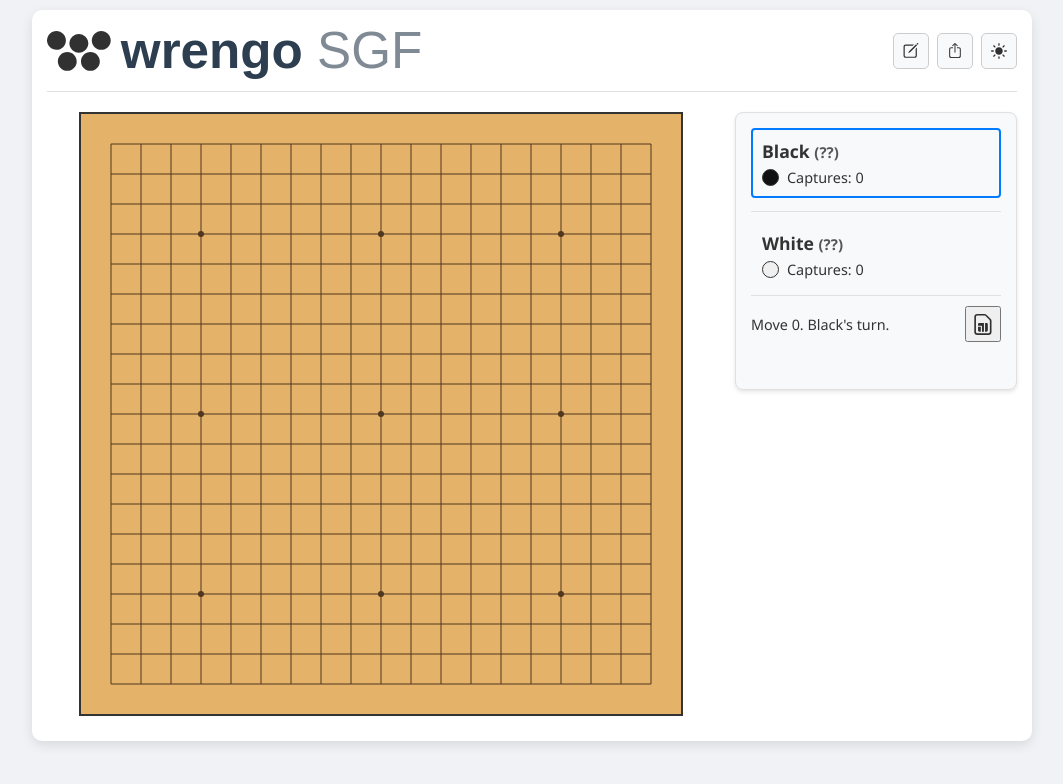
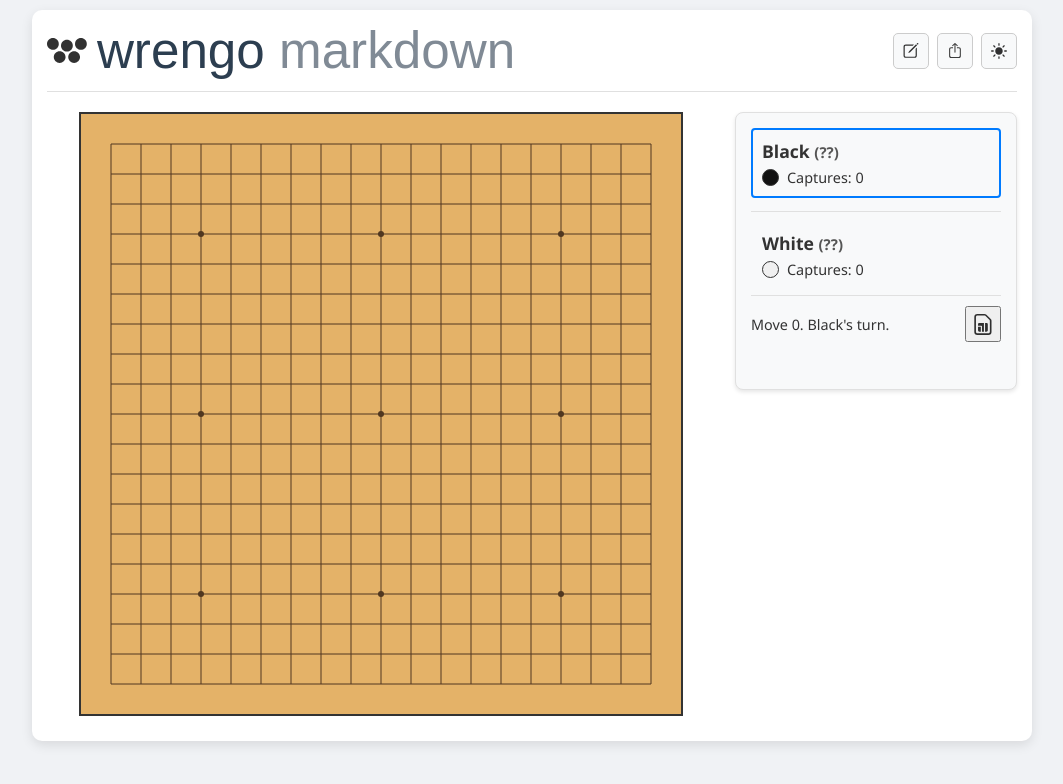
Before and after one commit to psy777/Simple-Go, a plain HTML site: page index.html in a window 1280 px wide. Shown: the whole page, without its empty margins (108-1171 px from the left). Drawn offline with Linux system fonts and the light colour scheme; a web font is replaced by a local one.

Commit message:
logo adjustment

```diff
--- a/index.html
+++ b/index.html
@@ -3,7 +3,7 @@
 <head>
     <meta charset="UTF-8">
     <meta name="viewport" content="width=device-width, initial-scale=1.0">
-    <title>wrengo SGF</title>
+    <title>Wrengo</title>
     <link rel="icon" href="wrengo favicon.svg" type="image/svg+xml">
     <link rel="preconnect" href="https://fonts.googleapis.com">
     <link rel="preconnect" href="https://fonts.gstatic.com" crossorigin>
@@ -16,7 +16,7 @@
             <div class="header-title-area">
                 <img src="light mode mobile wrengo logo.svg" alt="Wrengo Logo" id="mobile-logo-light" class="mobile-logo">
                 <img src="dark mode mobile wrengo logo.svg" alt="Wrengo Logo Dark" id="mobile-logo-dark" class="mobile-logo" style="display:none;">
-                <h1 id="main-title" class="desktop-title">wrengo <span class="title-sgf">SGF</span></h1>
+                <h1 id="main-title" class="desktop-title">wrengo <span class="title-sgf">markdown</span></h1>
             </div>
             <div class="controls">
                 <button id="new-game-modal-btn" title="New Game"><img src="light mode new game symbol.svg" alt="New Game"></button>
--- a/style.css
+++ b/style.css
@@ -69,7 +69,7 @@
 
 .mobile-logo {
     display: none;
-    height: 40px;
+    height: 25px;
     width: auto;
     margin-right: 10px; /* Space if title is also shown, or if it's the only thing */
 }
@@ -81,7 +81,7 @@
     margin: 0;
     font-family: 'Dongle', sans-serif;
     font-size: 3.2em; /* Adjusted Dongle size */
-    font-weight: 700;
+    font-weight: 400;
     line-height: 1;
 }
 
```
